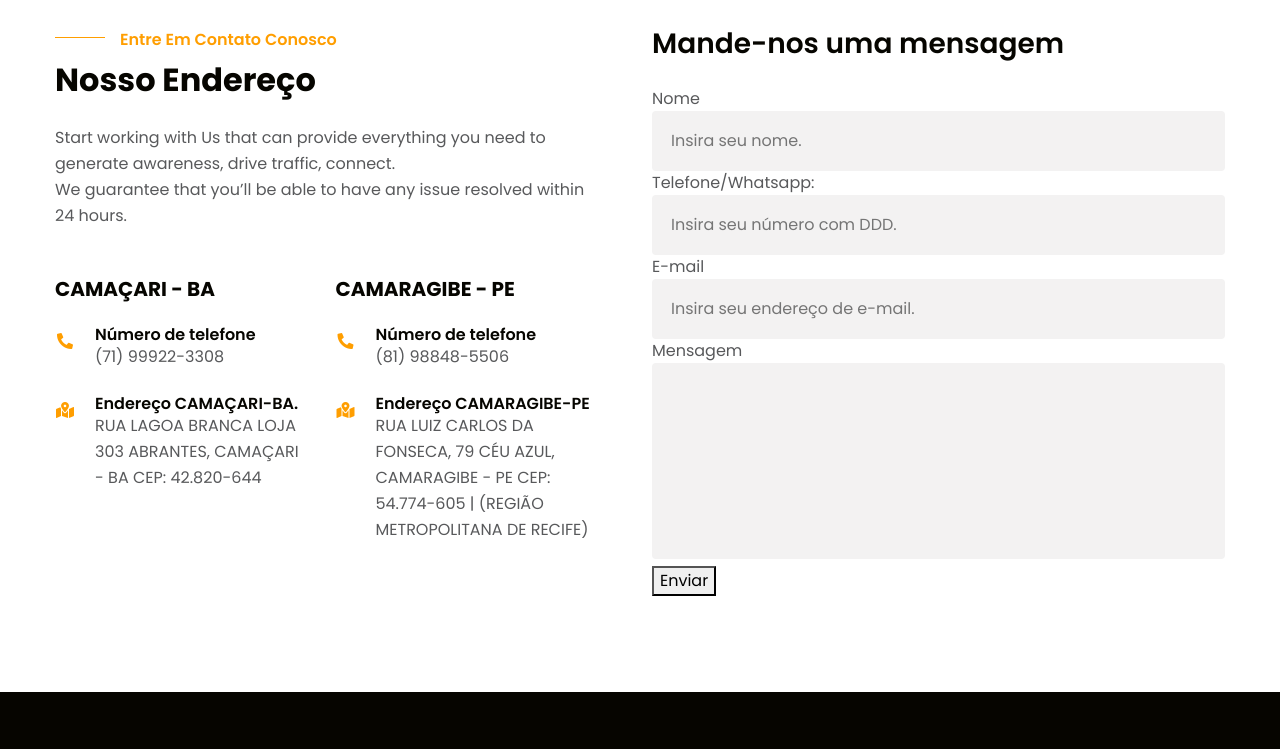
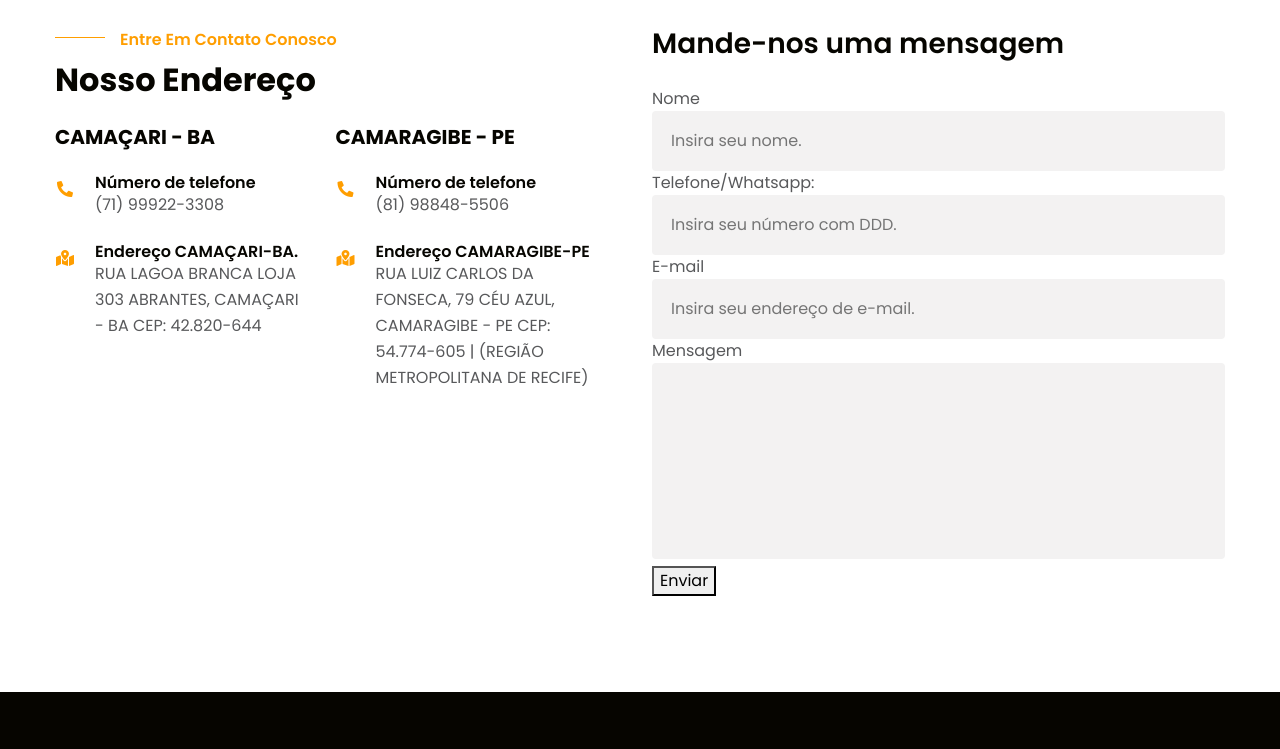
Before and after one commit to Senhiormoreira/NortechSolu-es-em-HVAC, a plain HTML site: page contact.html in a window 1280 px wide. Shown: the part 840-1589 px from the top of the page. Drawn offline with Linux system fonts and the light colour scheme.

Commit message:
Update contact.html

```diff
--- a/contact.html
+++ b/contact.html
@@ -132,10 +132,10 @@
         <div class="col-lg-6 cont-details mb-lg-0 mb-5 pe-lg-5">
           <h6 class="title-subw3hny mb-1">Entre em contato conosco</h6>
           <h3 class="title-w3l mb-4">Nosso endereço</h3>
-          <p class="mb-sm-5 mb-4">
+          <!--<p class="mb-sm-5 mb-4">
             Start working with Us that can provide everything you need to generate awareness, drive traffic,
             connect. <br> We guarantee that you’ll be able to have any issue resolved within 24 hours.
-          </p>
+          </p>-->
 
           <!-- Grid de endereços: 2 colunas no desktop, 1 no mobile -->
           <div class="row">
```
